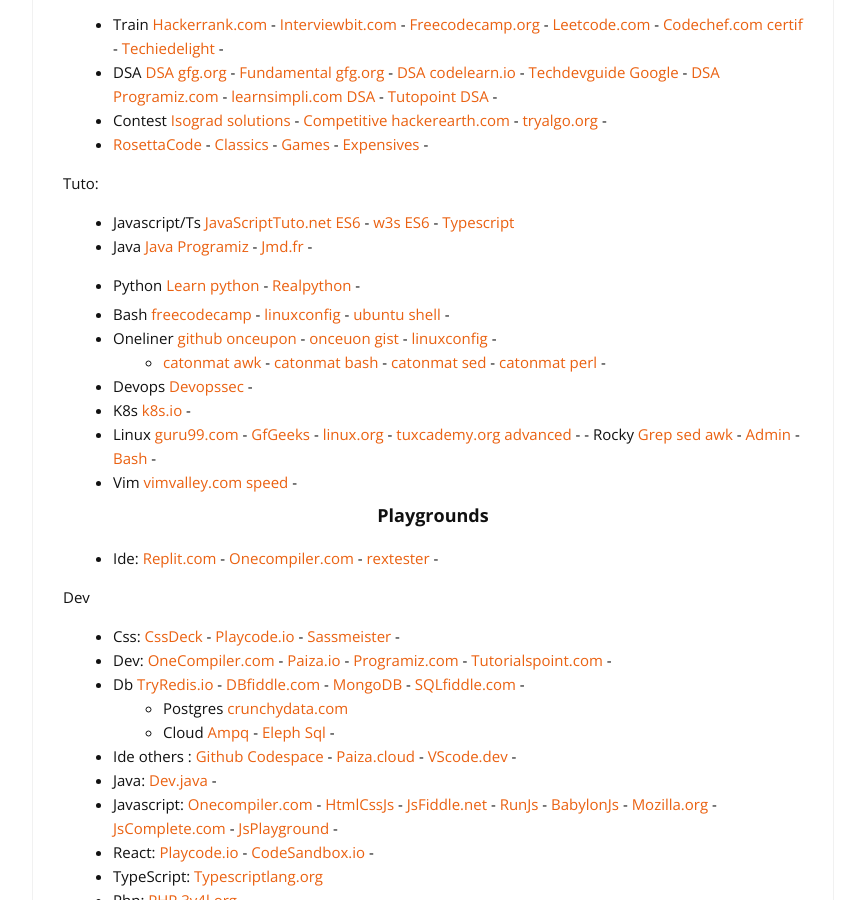
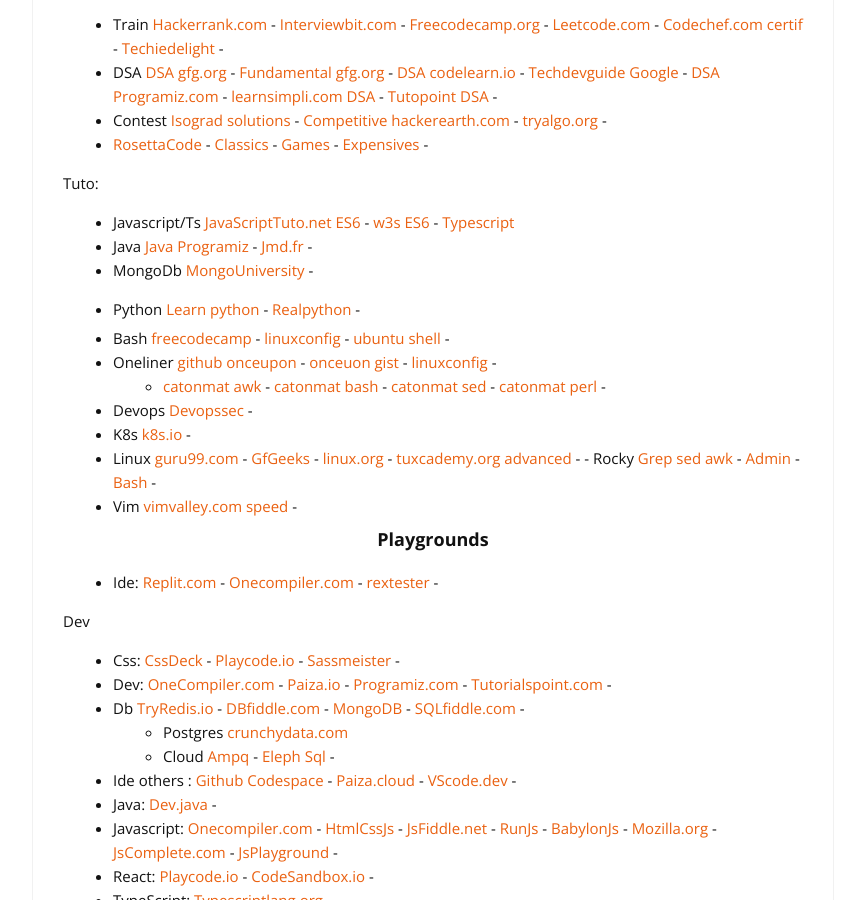
Before and after one commit to cylmat/cylmat.github.io, a Jekyll site: the page built from _pages/USEFUL.md, in a window 1280 px wide and 900 px high, scrolled down 804 px. Shown: the whole window, without its empty margins (207-1072 px from the left). Built offline with Jekyll 4.4.1, drawn with Linux system fonts in a browser that asks for light colours; nearby versions of some CDN libraries.

Commit message:
Update USEFUL.md

```diff
--- a/_pages/USEFUL.md
+++ b/_pages/USEFUL.md
@@ -40,6 +40,7 @@
 * Javascript/Ts [JavaScriptTuto.net ES6](https://www.javascripttutorial.net/es6) - [w3s ES6](https://www.w3schools.com/js/js_es6.asp) - [Typescript](
 https://www.typescriptlang.org/docs/handbook/typescript-from-scratch.html)
 * Java [Java Programiz](https://www.programiz.com/java-programming) - [Jmd.fr](https://www.jmdoudoux.fr/accueil_java.htm) -
+* MongoDb [MongoUniversity](https://learn.mongodb.com) -
 * Python [Learn python](https://www.learnpython.org) - [Realpython](https://realpython.com) -
 
 + Bash [freecodecamp](https://www.freecodecamp.org/news/bash-scripting-tutorial-linux-shell-script-and-command-line-for-beginners/) - [linuxconfig](https://linuxconfig.org/bash-scripting-tutorial) - [ubuntu shell](https://doc.ubuntu-fr.org/tutoriel/script_shell) -
```
